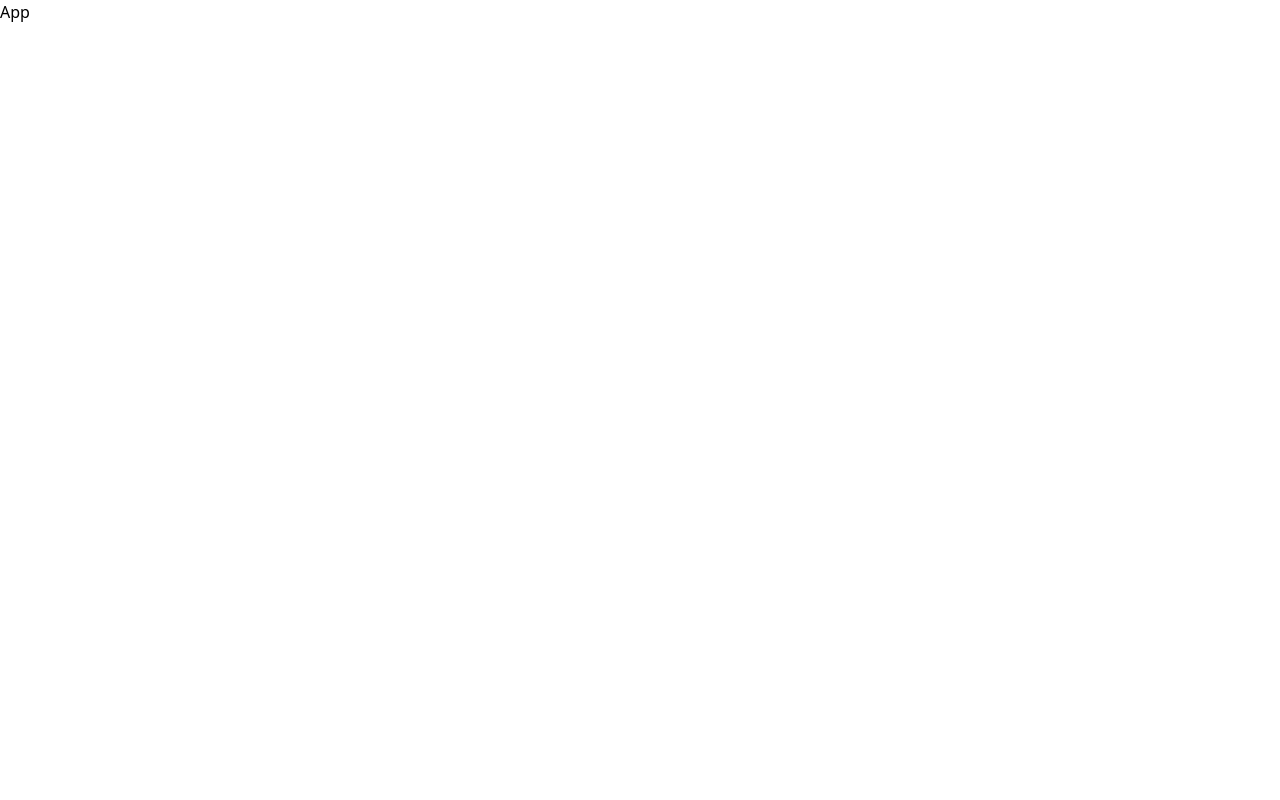
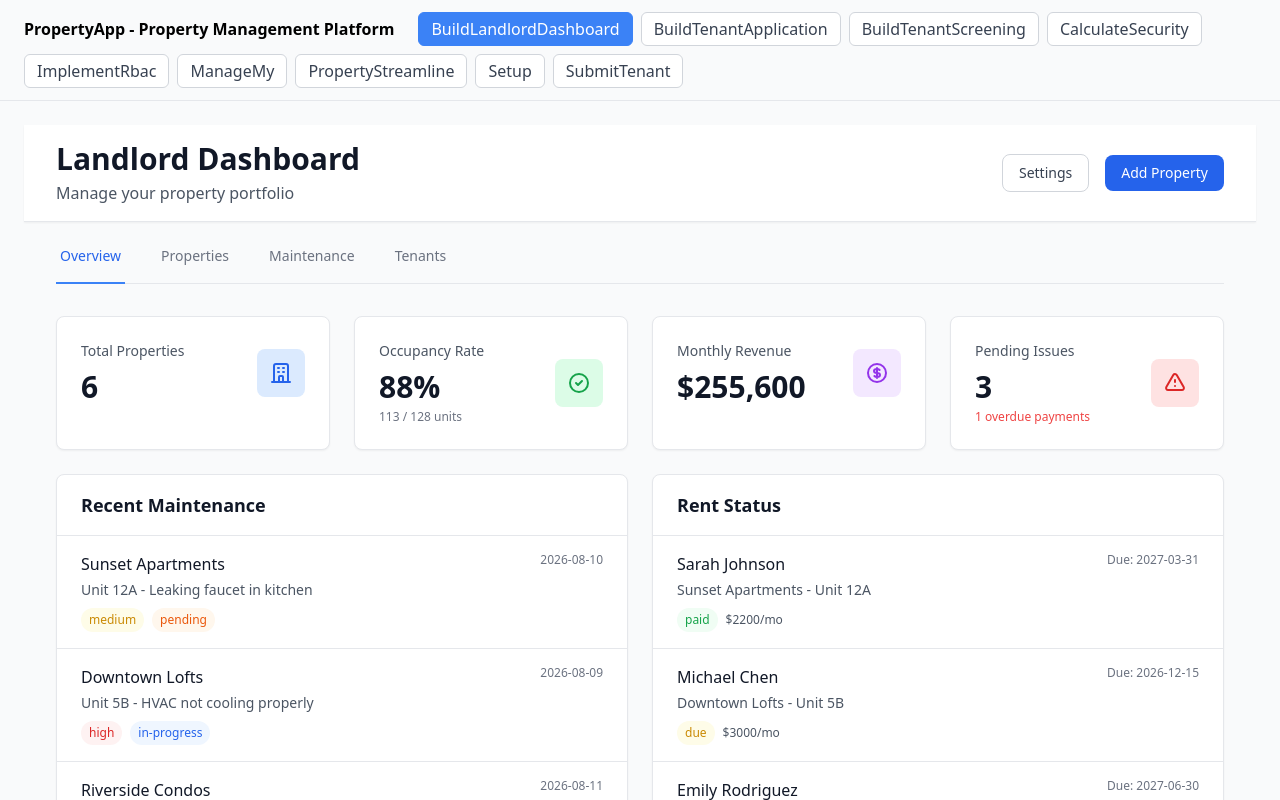
Before and after one commit to dhannan12/pilot-dev-test, a React (Vite) app: page / in a window 1280 px wide. Shown: the top 800 px of the page. Built offline with nearby package versions, Linux system fonts and the light colour scheme.

Commit message:
feat: App.tsx — 9 screens (SCRUM-703)

```diff
--- a/src/App.tsx
+++ b/src/App.tsx
@@ -1,9 +1,44 @@
-import React from 'react'
+import React, { useState } from 'react'
+import BuildLandlordDashboard from './components/BuildLandlordDashboard.tsx'
+import BuildTenantApplication from './components/BuildTenantApplication.tsx'
+import BuildTenantScreening from './components/BuildTenantScreening.tsx'
+import CalculateSecurity from './components/CalculateSecurity.tsx'
+import ImplementRbac from './components/ImplementRbac.tsx'
+import ManageMy from './components/ManageMy.tsx'
+import PropertyStreamline from './components/PropertyStreamline.tsx'
+import Setup from './components/Setup.tsx'
+import SubmitTenant from './components/SubmitTenant.tsx'
+
+const screens = [
+  { name: 'BuildLandlordDashboard', component: <BuildLandlordDashboard /> },
+  { name: 'BuildTenantApplication', component: <BuildTenantApplication /> },
+  { name: 'BuildTenantScreening', component: <BuildTenantScreening /> },
+  { name: 'CalculateSecurity', component: <CalculateSecurity /> },
+  { name: 'ImplementRbac', component: <ImplementRbac /> },
+  { name: 'ManageMy', component: <ManageMy /> },
+  { name: 'PropertyStreamline', component: <PropertyStreamline /> },
+  { name: 'Setup', component: <Setup /> },
+  { name: 'SubmitTenant', component: <SubmitTenant /> },
+]
 
 export default function App() {
+  const [active, setActive] = useState(0)
   return (
-    <div>
-      <h1>App</h1>
+    <div className="min-h-screen" style={{background:"#f9fafb"}}>
+      <header style={{borderBottom:"1px solid #e5e7eb",padding:"12px 24px",
+        display:"flex",gap:"8px",flexWrap:"wrap",alignItems:"center"}}>
+        <strong style={{marginRight:"16px"}}>PropertyApp - Property Management Platform</strong>
+        {screens.map((s, i) => (
+          <button key={i} onClick={() => setActive(i)}
+            style={{padding:"4px 12px",borderRadius:"6px",border:"1px solid",cursor:"pointer",
+              background: active===i ? "#3b82f6" : "white",
+              color: active===i ? "white" : "#374151",
+              borderColor: active===i ? "#3b82f6" : "#d1d5db"}}>
+            {s.name}
+          </button>
+        ))}
+      </header>
+      <main style={{padding:"24px"}}>{screens[active]?.component}</main>
     </div>
   )
 }
```
